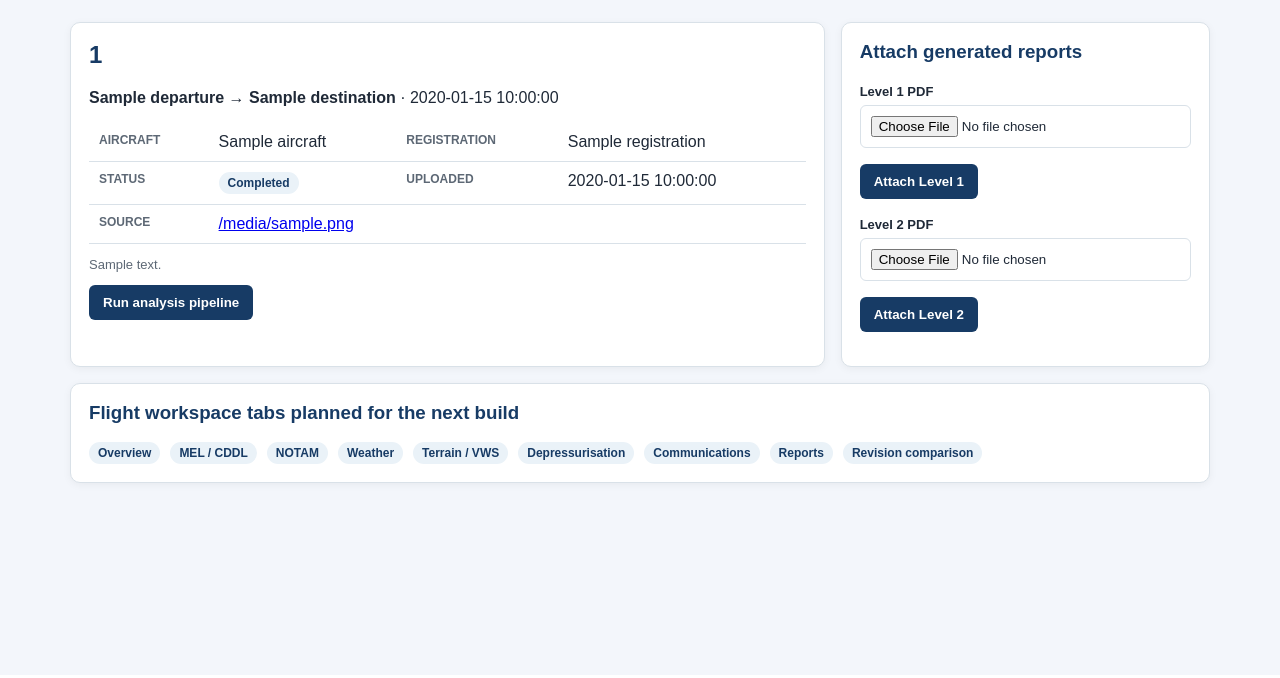
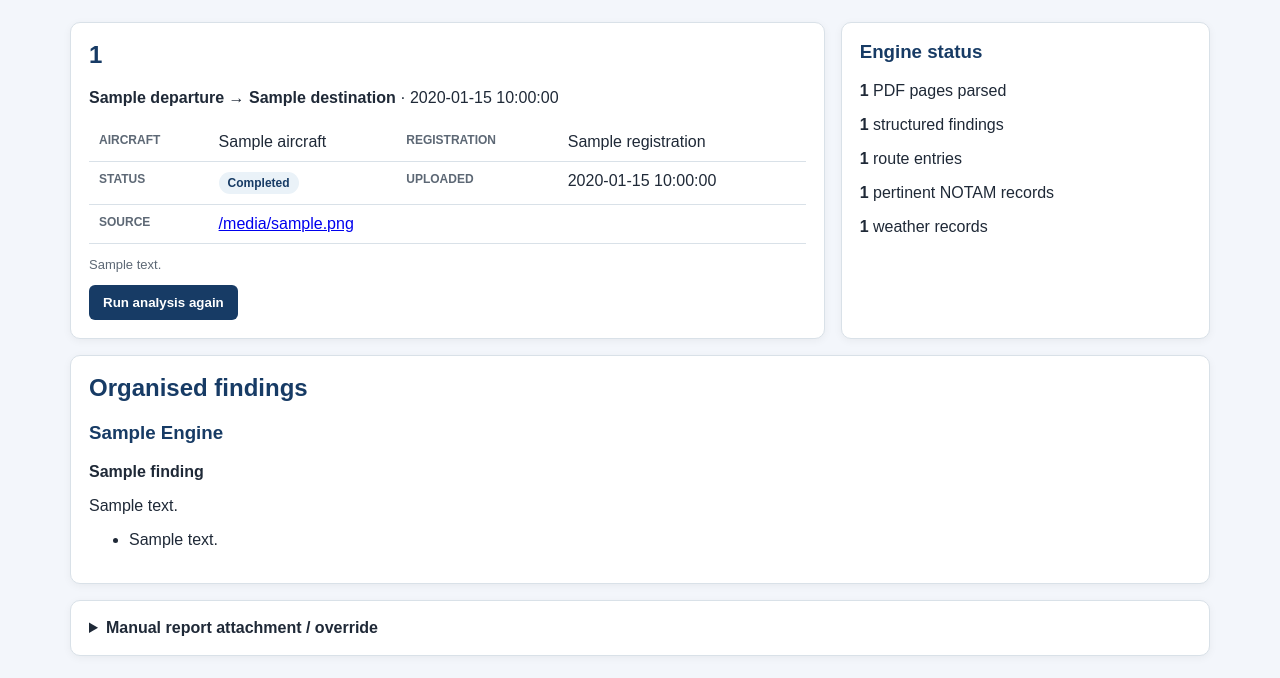
Before and after one commit to Easyeye123/pilotdriven-ODSS, a FastAPI app: template pilotdriven_odss_dashboard/app/templates/flight.html in a window 1280 px wide. Shown: the part 125-803 px from the top of the page. Before the commit the page ends 616 px from the top, so only its background shows below. Run offline with FastAPI, Linux system fonts and the light colour scheme; the template is opened without the code that fills it: most values are stand-ins (such as "Sample title", 1, 10 or a date in 2020).

Commit message:
Show ODSS results, reports and visible errors in workspace

```diff
--- a/pilotdriven_odss_dashboard/app/templates/flight.html
+++ b/pilotdriven_odss_dashboard/app/templates/flight.html
@@ -6,38 +6,75 @@
   <p><strong>{{ flight.departure or "—" }} → {{ flight.destination or "—" }}</strong> · {{ flight.flight_date or "Date not entered" }}</p>
   <table>
     <tr><th>Aircraft</th><td>{{ flight.aircraft or "—" }}</td><th>Registration</th><td>{{ flight.registration or "—" }}</td></tr>
-    <tr><th>Status</th><td><span class="badge">{{ flight.status }}</span></td><th>Uploaded</th><td>{{ flight.created_at }}</td></tr>
+    <tr><th>Status</th><td><span class="badge status-{{ flight.status|lower|replace(' ', '-') }}">{{ flight.status }}</span></td><th>Uploaded</th><td>{{ flight.created_at }}</td></tr>
     <tr><th>Source</th><td colspan="3"><a href="/files/source/{{ flight.id }}">{{ flight.source_filename }}</a></td></tr>
   </table>
   {% if flight.notes %}<p class="muted">{{ flight.notes }}</p>{% endif %}
+  {% if flight.last_error %}<div class="error-box"><strong>Analysis error:</strong> {{ flight.last_error }}</div>{% endif %}
   <div class="actions">
-    <form method="post" action="/flights/{{ flight.id }}/analyse"><button class="green">Run analysis pipeline</button></form>
-    {% if flight.level1_report %}<a class="button" href="/files/report/{{ flight.id }}/1">Level 1 PDF</a>{% endif %}
-    {% if flight.level2_report %}<a class="button" href="/files/report/{{ flight.id }}/2">Level 2 PDF</a>{% endif %}
+    <form method="post" action="/flights/{{ flight.id }}/analyse"><button class="green">{% if flight.status == 'Completed' %}Run analysis again{% else %}Run ODSS analysis{% endif %}</button></form>
+    {% if flight.level1_report %}<a class="button" href="/files/report/{{ flight.id }}/1">Download Level 1 PDF</a>{% endif %}
+    {% if flight.level2_report %}<a class="button" href="/files/report/{{ flight.id }}/2">Download Level 2 PDF</a>{% endif %}
+    {% if flight.analysis_path %}<a class="button secondary" href="/files/analysis/{{ flight.id }}">Download analysis JSON</a>{% endif %}
   </div>
 </section>
 
 <aside class="card span-4">
-  <h3>Attach generated reports</h3>
-  <form method="post" action="/flights/{{ flight.id }}/reports/1" enctype="multipart/form-data">
-    <label>Level 1 PDF<input type="file" name="file" accept=".pdf" required></label>
-    <p><button type="submit">Attach Level 1</button></p>
-  </form>
-  <form method="post" action="/flights/{{ flight.id }}/reports/2" enctype="multipart/form-data">
-    <label>Level 2 PDF<input type="file" name="file" accept=".pdf" required></label>
-    <p><button type="submit">Attach Level 2</button></p>
-  </form>
+  <h3>Engine status</h3>
+  {% if analysis %}
+    <p><strong>{{ analysis.view.page_count }}</strong> PDF pages parsed</p>
+    <p><strong>{{ analysis.view.finding_count }}</strong> structured findings</p>
+    <p><strong>{{ analysis.flight.route_waypoints|length }}</strong> route entries</p>
+    <p><strong>{{ analysis.flight.notams|length }}</strong> pertinent NOTAM records</p>
+    <p><strong>{{ analysis.flight.weather|length }}</strong> weather records</p>
+  {% else %}
+    <p class="muted">Upload is stored. Run the ODSS analysis to parse the CFP and generate reports.</p>
+  {% endif %}
 </aside>
 
+{% if analysis %}
 <section class="card span-12">
-<h3>Flight workspace tabs planned for the next build</h3>
-<div class="actions">
-<span class="badge">Overview</span><span class="badge">MEL / CDDL</span>
-<span class="badge">NOTAM</span><span class="badge">Weather</span>
-<span class="badge">Terrain / VWS</span><span class="badge">Depressurisation</span>
-<span class="badge">Communications</span><span class="badge">Reports</span>
-<span class="badge">Revision comparison</span>
-</div>
+  <h2>Organised findings</h2>
+  <div class="engine-grid">
+  {% for engine, findings in analysis.view.grouped.items() %}
+    <article class="engine-panel">
+      <h3>{{ engine|replace('_',' ')|title }}</h3>
+      {% for finding in findings %}
+        <div class="finding finding-{{ finding.severity }}">
+          <strong>{{ finding.title }}</strong>
+          <p>{{ finding.summary }}</p>
+          {% if finding.details %}
+          <ul>
+            {% for detail in finding.details[:4] %}<li>{{ detail }}</li>{% endfor %}
+          </ul>
+          {% endif %}
+        </div>
+      {% endfor %}
+    </article>
+  {% endfor %}
+  </div>
 </section>
+
+{% if analysis.view.warnings %}
+<section class="card span-12 warning-card">
+  <h3>Engine warnings</h3>
+  <ul>{% for warning in analysis.view.warnings %}<li>{{ warning }}</li>{% endfor %}</ul>
+</section>
+{% endif %}
+{% endif %}
+
+<details class="card span-12">
+  <summary><strong>Manual report attachment / override</strong></summary>
+  <div class="grid manual-grid">
+    <form class="span-6" method="post" action="/flights/{{ flight.id }}/reports/1" enctype="multipart/form-data">
+      <label>Level 1 PDF<input type="file" name="file" accept=".pdf" required></label>
+      <p><button type="submit">Attach Level 1</button></p>
+    </form>
+    <form class="span-6" method="post" action="/flights/{{ flight.id }}/reports/2" enctype="multipart/form-data">
+      <label>Level 2 PDF<input type="file" name="file" accept=".pdf" required></label>
+      <p><button type="submit">Attach Level 2</button></p>
+    </form>
+  </div>
+</details>
 </div>
 {% endblock %}
```
